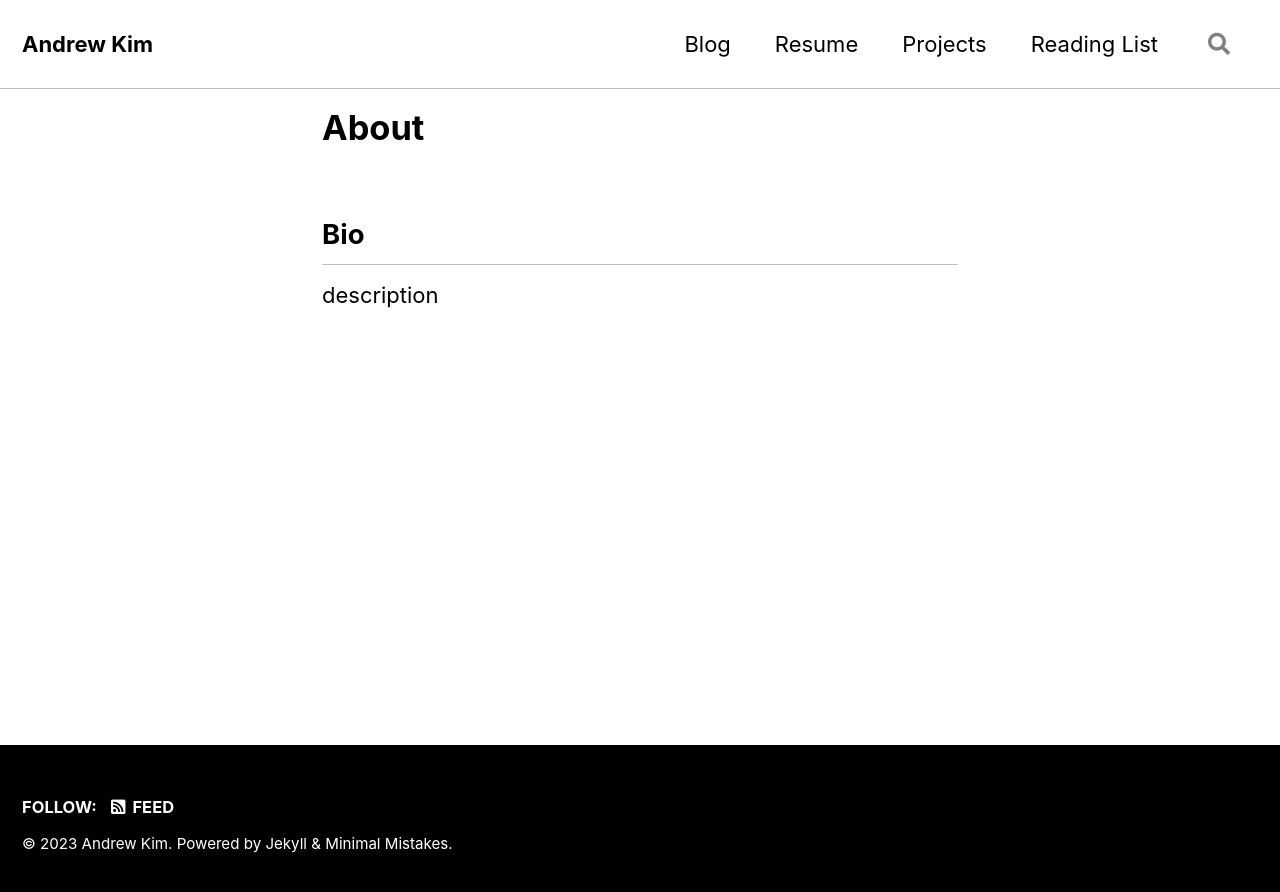
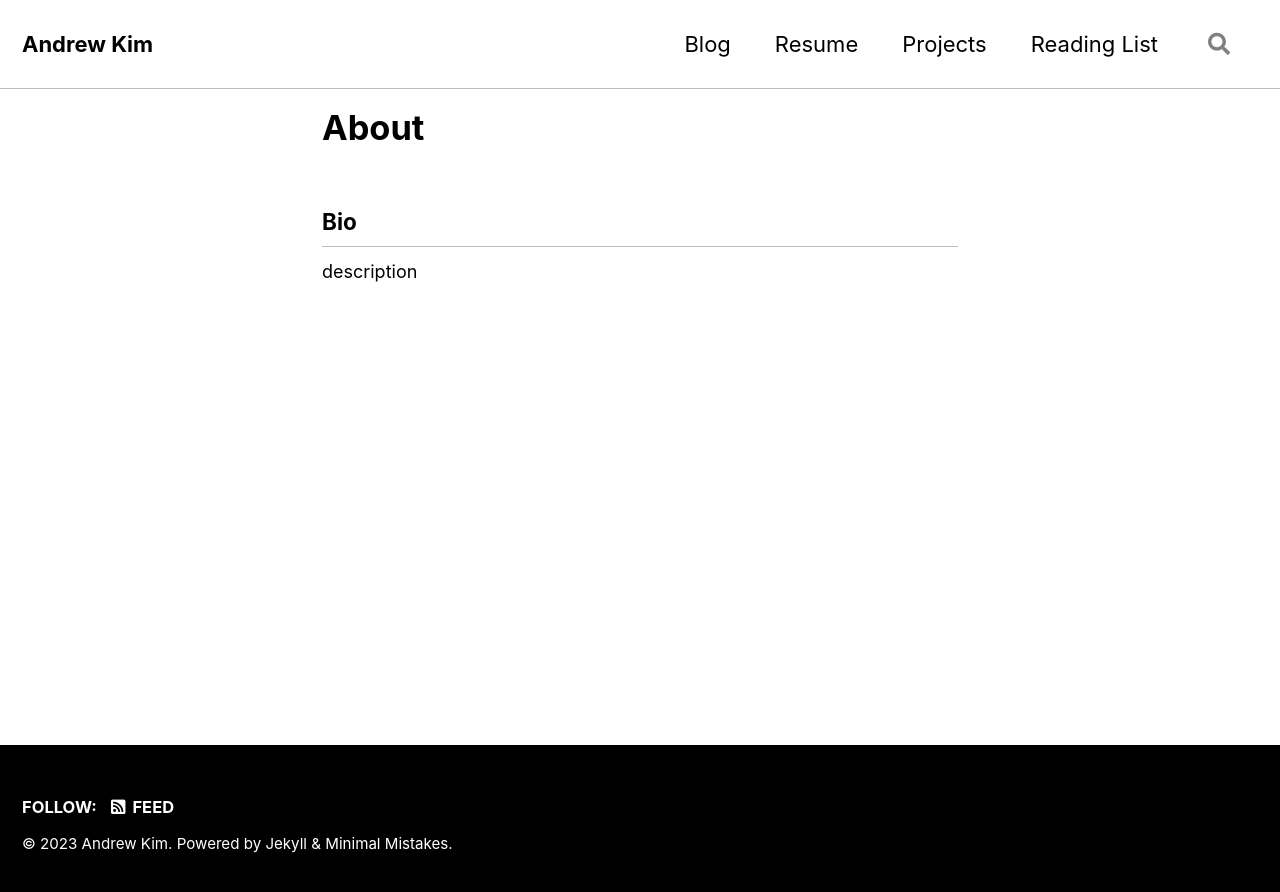
Before and after one commit to andrewwkimm/andrewwkimm.github.io, a Jekyll site: the page built from about/index.md, in a window 1280 px wide. Shown: the top 892 px of the page. Built offline with Jekyll 4.4.1, drawn with Linux system fonts in a browser that asks for light colours; cached includes are drawn as plain includes.

Commit message:
Change font size of posts

```diff
--- a/assets/css/main.scss
+++ b/assets/css/main.scss
@@ -7,3 +7,9 @@ search: false
 
 @import "minimal-mistakes/skins/{{ site.minimal_mistakes_skin | default: 'default' }}"; // skin
 @import "minimal-mistakes"; // main partials
+
+
+.page__content {
+    position: relative;
+    font-size: 18px;
+}
```
